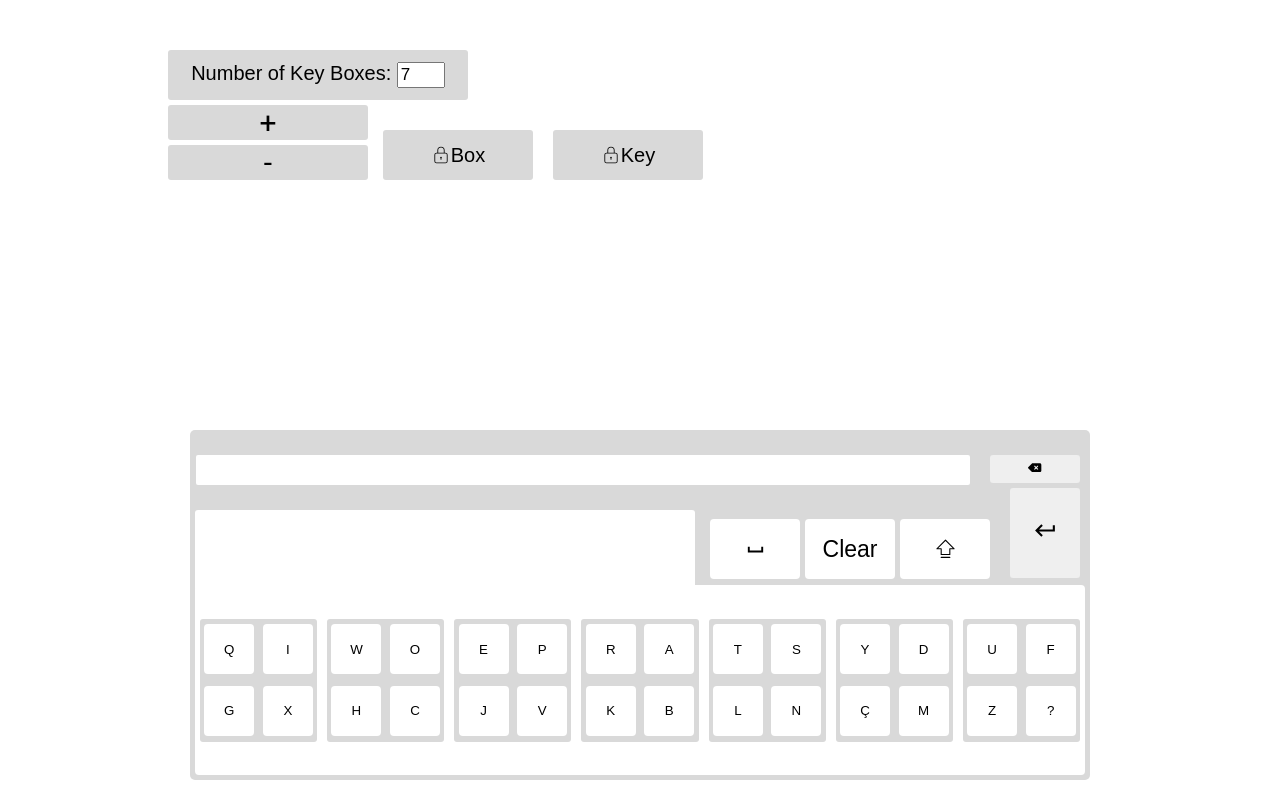
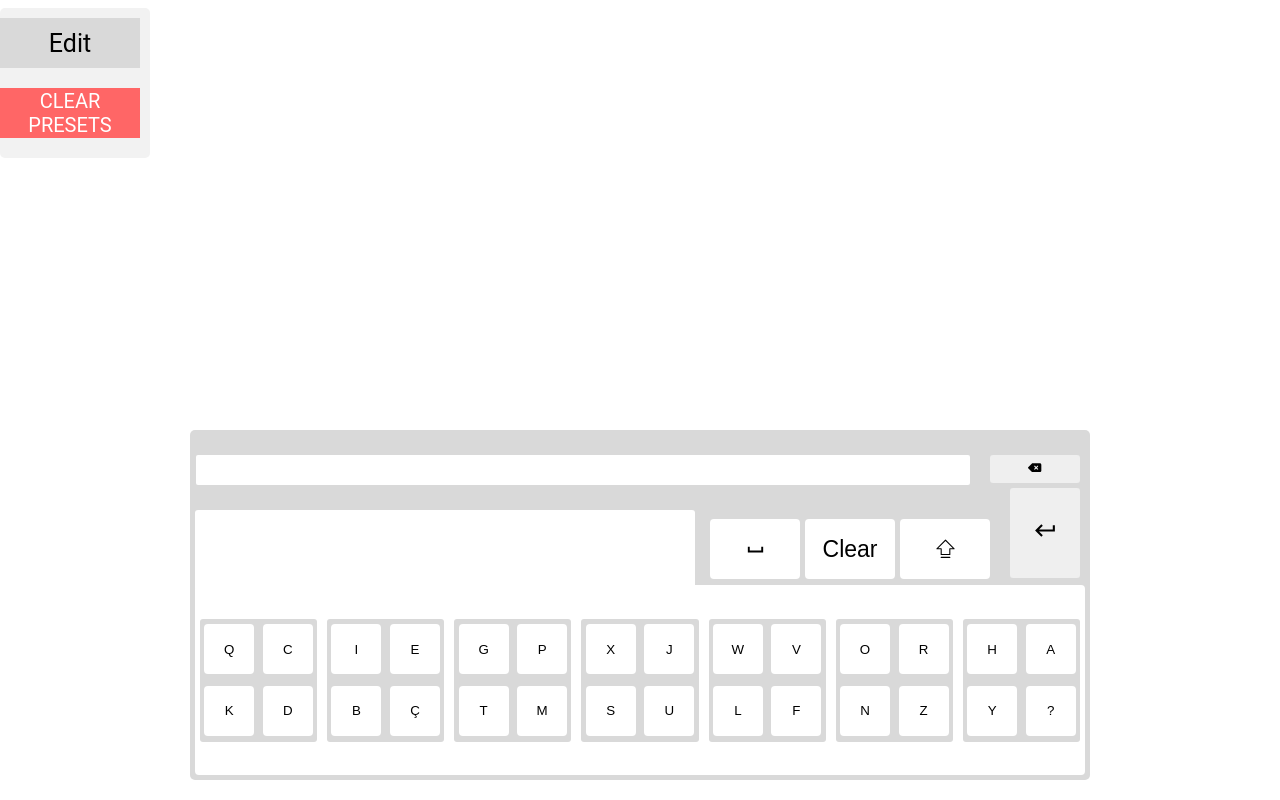
Before and after one commit to viniciusmpaiva/Digital-keyboard, a React (Create React App) app: page / in a window 1280 px wide. Built offline with nearby package versions, Linux system fonts and the light colour scheme.

Commit message:
Implement presets management

```diff
--- a/src/App.js
+++ b/src/App.js
@@ -1,13 +1,87 @@
-import React, { useState } from 'react';
+import React, { useState, useEffect } from 'react';
 
 import Keyboard from './Components/Keyboard';
 import Options from './Components/Options';
+import Presets from './Components/Presets';
 
 function App() {
   const [numberOfBoxes, setNumberOfBoxes] = useState(7);
   const [showKeys, setShowKeys] = useState(null);
   const [isChangeBoxPressed, setChangeBoxPressed] = useState(false);
   const [isChangeKeyPressed, setChangeKeyPressed] = useState(false);
+  const [isEditPressed, setEditPressed] = useState(false);
+  const [presets, setPresets] = useState([]);
+  const [boxes, setBoxes] = useState([
+    ['Q', 'I', 'G', 'X'],
+    ['W', 'O', 'H', 'C'],
+    ['E', 'P', 'J', 'V'],
+    ['R', 'A', 'K', 'B'],
+    ['T', 'S', 'L', 'N'],
+    ['Y', 'D', 'Ç', 'M'],
+    ['U', 'F', 'Z', '?'],
+  ]);
+
+  useEffect(() => {
+    const distributeKeys = () => {
+      const keyboard = [];
+      boxes.forEach((box) => {
+        box.forEach((key) => {
+          keyboard.push(key);
+        });
+      });
+      const tempBoxes = Array.from({ length: numberOfBoxes }, () => []);
+      keyboard.forEach((key, index) => {
+        tempBoxes[index % numberOfBoxes].push(key);
+      });
+      return tempBoxes;
+    };
+    const newBoxes = distributeKeys();
+    setBoxes(newBoxes);
+  }, [numberOfBoxes]);
+
+  const loadPresets = () => {
+    const loadedPresets = JSON.parse(localStorage.getItem('presets'));
+    return loadedPresets;
+  };
+
+  useEffect(() => {
+    const loadedPresets = loadPresets();
+    setPresets(loadedPresets);
+  }, []);
+
+  useEffect(() => {
+    const savePresets = () => {
+      localStorage.setItem('presets', JSON.stringify(presets));
+    };
+    if (presets === null || presets.length <= 0) return;
+    savePresets(presets);
+  }, [presets]);
+
+  const onSaveButtonClick = () => {
+    if (presets === null) {
+      setPresets([boxes]);
+    } else if (presets.length < 5) {
+      const updatedPresets = [...presets, boxes];
+      setPresets(updatedPresets);
+    }
+    setEditPressed(!isEditPressed);
+  };
+
+  const onPresetButtonClick = (index) => {
+    setShowKeys(null);
+    const loadedPresets = loadPresets();
+    const loadedBox = loadedPresets[index];
+    const newNumberOfBoxes = loadedBox.length;
+    setNumberOfBoxes(newNumberOfBoxes);
+    setBoxes(loadedBox);
+  };
+
+  const handleEditPressed = () => {
+    setEditPressed(!isEditPressed);
+    setChangeBoxPressed(false);
+    setChangeKeyPressed(false);
+  };
+
   return (
     <>
       <Keyboard
@@ -16,7 +90,10 @@ function App() {
         setShowKeys={setShowKeys}
         isChangeBoxPressed={isChangeBoxPressed}
         isChangeKeyPressed={isChangeKeyPressed}
+        boxes={boxes}
+        setBoxes={setBoxes}
       />
+      {isEditPressed === true ? (
         <Options
           numberOfBoxes={numberOfBoxes}
           setNumberOfBoxes={setNumberOfBoxes}
@@ -25,6 +102,16 @@ function App() {
           setChangeBoxPressed={setChangeBoxPressed}
           isChangeKeyPressed={isChangeKeyPressed}
           setChangeKeyPressed={setChangeKeyPressed}
+          onSaveButtonClick={onSaveButtonClick}
+          setEditPressed={setEditPressed}
+        />
+      ) : null}
+      <Presets
+        onPresetButtonClick={onPresetButtonClick}
+        presets={presets}
+        setPresets={setPresets}
+        handleEditPressed={handleEditPressed}
+        setEditPressed={setEditPressed}
       />
     </>
   );
--- a/src/Components/Keyboard/index.js
+++ b/src/Components/Keyboard/index.js
@@ -19,6 +19,8 @@ export default function Keyboard({
   setShowKeys,
   isChangeBoxPressed,
   isChangeKeyPressed,
+  boxes,
+  setBoxes,
 }) {
   const [text, setText] = useState('');
 
@@ -38,57 +40,8 @@ export default function Keyboard({
 
   // Box dealing states
   const [activeBox, setActiveBox] = useState(null);
-
   const [activeBoxIndex, setActiveBoxIndex] = useState(null);
-
   const [targetIndexBox, setTargetIndexBox] = useState(null);
-
-  // Keyboard dealing states
-
-  const [boxes, setBoxes] = useState([]);
-
-  const [keyboard, setKeyboard] = useState([
-    'Q',
-    'W',
-    'E',
-    'R',
-    'T',
-    'Y',
-    'U',
-    'I',
-    'O',
-    'P',
-    'A',
-    'S',
-    'D',
-    'F',
-    'G',
-    'H',
-    'J',
-    'K',
-    'L',
-    'Ç',
-    'Z',
-    'X',
-    'C',
-    'V',
-    'B',
-    'N',
-    'M',
-    '?',
-  ]);
-
-  useEffect(() => {
-    const distributeKeys = () => {
-      const tempBoxes = Array.from({ length: numberOfBoxes }, () => []);
-      keyboard.forEach((key, index) => {
-        tempBoxes[index % numberOfBoxes].push(key);
-      });
-      return tempBoxes;
-    };
-    const newBoxes = distributeKeys(keyboard, numberOfBoxes);
-    setBoxes(newBoxes);
-  }, [keyboard, numberOfBoxes]);
 
   const handleDelete = () => {
     const newText = text.slice(0, text.length - 1);
@@ -157,7 +110,6 @@ export default function Keyboard({
     const temp = newBoxes[activeBoxIndex];
     newBoxes[activeBoxIndex] = newBoxes[targetIndexBox];
     newBoxes[targetIndexBox] = temp;
-    console.log(newBoxes);
     setBoxes(newBoxes);
   };
 
@@ -185,8 +137,6 @@ export default function Keyboard({
               handleKeyClick={handleKeyClick}
               setActiveKeyIndex={setActiveKeyIndex}
               onDrop={onDropKey}
-              // targetIndexKey={targetIndexKey}
-              // setTargetIndexKey={setTargetIndexKey}
               changePressed={changePressed}
               numberOfKeyBoxes={numberOfBoxes}
             />
--- a/src/Components/Options/index.js
+++ b/src/Components/Options/index.js
@@ -1,4 +1,5 @@
 import React from 'react';
+import { FaRegSave } from 'react-icons/fa';
 import OptionsInput from '../OptionsInput';
 import NumberOfBoxesButtons from '../NumberOfBoxesButtons';
 import ChangePositionButtons from '../ChangePositionButtons';
@@ -12,6 +13,8 @@ export default function Options({
   setChangeBoxPressed,
   isChangeKeyPressed,
   setChangeKeyPressed,
+  onSaveButtonClick,
+  setEditPressed,
 }) {
   const onPlusClick = () => {
     if (numberOfBoxes > 6) {
@@ -27,8 +30,25 @@ export default function Options({
     setNumberOfBoxes(numberOfBoxes - 1);
     setShowKeys(null);
   };
+
+  const onCloseButtonClick = () => {
+    setEditPressed(false);
+    setChangeBoxPressed(false);
+    setChangeKeyPressed(false);
+  };
+
   return (
     <OptionsContainer>
+      <button type="button" className="saveButton" onClick={onSaveButtonClick}>
+        <FaRegSave />
+      </button>
+      <button
+        type="button"
+        className="closeButton"
+        onClick={onCloseButtonClick}
+      >
+        Close
+      </button>
       <OptionsInput numberOfBoxes={numberOfBoxes} />
       <NumberOfBoxesButtons
         onPlusClick={onPlusClick}
--- a/src/Components/Options/styled.js
+++ b/src/Components/Options/styled.js
@@ -12,4 +12,47 @@ export const OptionsContainer = styled.div`
   margin-top: 50px;
   margin-left: 160px;
   flex-direction: column;
+  .saveButton {
+    position: absolute;
+    margin-left: 1340px;
+    margin-top: 160px;
+    width: 150px;
+    height: 50px;
+    background-color: #d9d9d9;
+    border: none;
+    cursor: pointer;
+    border-radius: 3px;
+    align-items: center;
+    display: flex;
+    justify-content: center;
+    font-size: 30px;
+    transition:
+      all 300ms,
+      border 50ms;
+    &:hover {
+      filter: brightness(75%);
+    }
+  }
+
+  .closeButton {
+    position: absolute;
+    margin-left: 990px;
+    margin-top: 160px;
+    width: 150px;
+    height: 50px;
+    background-color: #d9d9d9;
+    border: none;
+    cursor: pointer;
+    border-radius: 3px;
+    align-items: center;
+    display: flex;
+    justify-content: center;
+    font-size: 30px;
+    transition:
+      all 300ms,
+      border 50ms;
+    &:hover {
+      filter: brightness(75%);
+    }
+  }
 `;
--- /dev/null
+++ b/src/Components/Presets/index.js
@@ -0,0 +1,43 @@
+import React, { useEffect } from 'react';
+import { PresetsContainer } from './styled';
+
+export default function Presets({
+  onPresetButtonClick,
+  presets,
+  setPresets,
+  handleEditPressed,
+  presetPressed,
+  setEditPressed,
+}) {
+  const handleClearPresets = () => {
+    setPresets([]);
+    setEditPressed(false);
+    localStorage.removeItem('presets');
+  };
+  return (
+    <PresetsContainer>
+      <button type="button" className="editButton" onClick={handleEditPressed}>
+        Edit
+      </button>
+      {presets != null
+        ? presets.map((preset, index) => (
+            <button
+              className={`presetButton ${presetPressed}`}
+              key={index}
+              type="button"
+              onClick={() => onPresetButtonClick(index)}
+            >
+              Preset {index + 1}
+            </button>
+          ))
+        : null}
+      <button
+        type="button"
+        className="clearButton"
+        onClick={handleClearPresets}
+      >
+        CLEAR PRESETS
+      </button>
+    </PresetsContainer>
+  );
+}
--- /dev/null
+++ b/src/Components/Presets/styled.js
@@ -0,0 +1,37 @@
+import styled from 'styled-components';
+
+export const PresetsContainer = styled.div`
+  background-color: #f2f2f2;
+  width: 150px;
+  border-radius: 5px;
+  left: 0px;
+  position: absolute;
+  button {
+    height: 50px;
+    width: 140px;
+    background-color: #d9d9d9;
+    border: none;
+    font-size: 25px;
+    font-family: 'Roboto', sans-serif;
+    margin-bottom: 20px;
+    transition:
+      all 300ms,
+      border 50ms;
+    cursor: pointer;
+  }
+  .editButton {
+    margin-top: 10px;
+  }
+
+  :hover {
+    filter: brightness(75%);
+  }
+
+  .clearButton {
+    background-color: #ff6666;
+    color: white;
+    font-size: 20px;
+  }
+  display: flex;
+  flex-direction: column;
+`;
```
Also changed, not shown: .eslintrc.js. Lines whose indentation alone changed are shown as unchanged.
